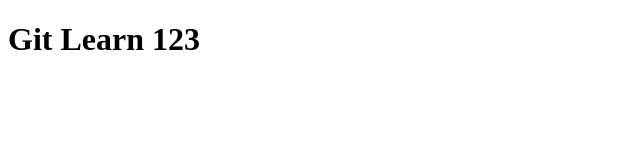
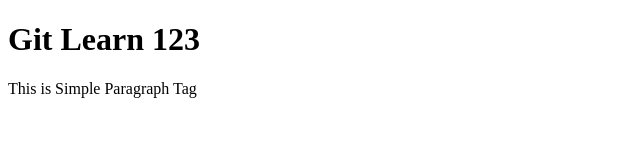
Before and after one commit to Nikhil-Stack-pxl/git-learn, a plain HTML site: page index.html in a window 1280 px wide. Shown: the whole page, without its empty margins (0-640 px from the left). Drawn offline with Linux system fonts and the light colour scheme.

Commit message:
Add new p tag

```diff
--- a/index.html
+++ b/index.html
@@ -9,5 +9,7 @@
 
     <h1>Git Learn 123</h1>
 
+    <p>This is Simple Paragraph Tag</p>
+
 </body>
 </html>
```
